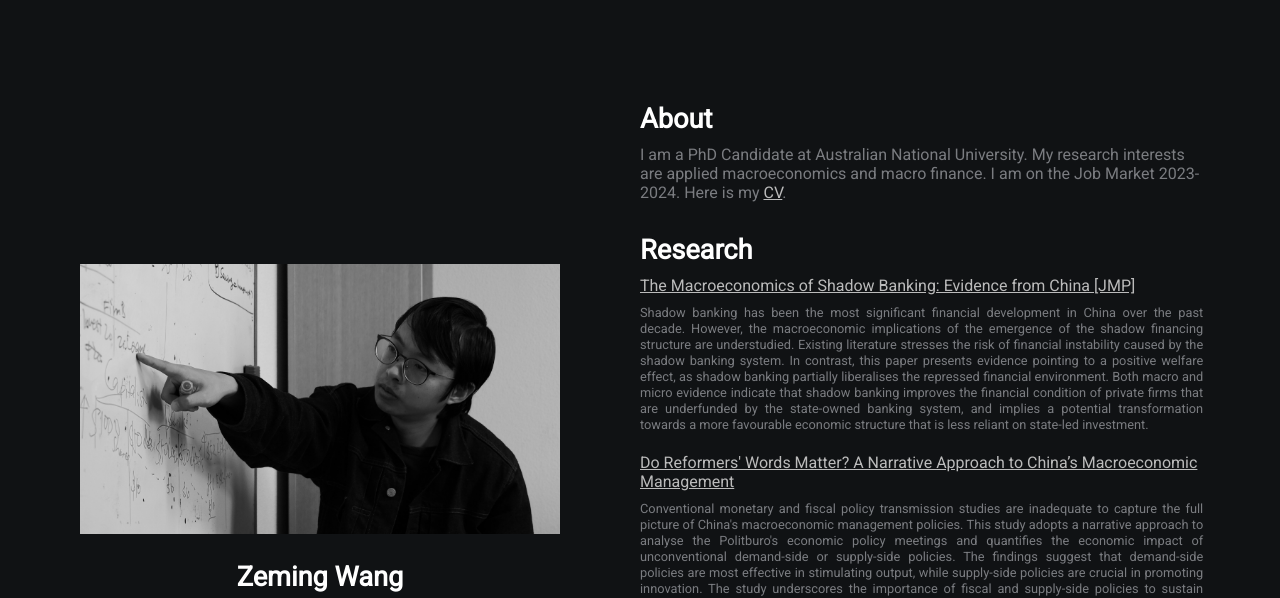
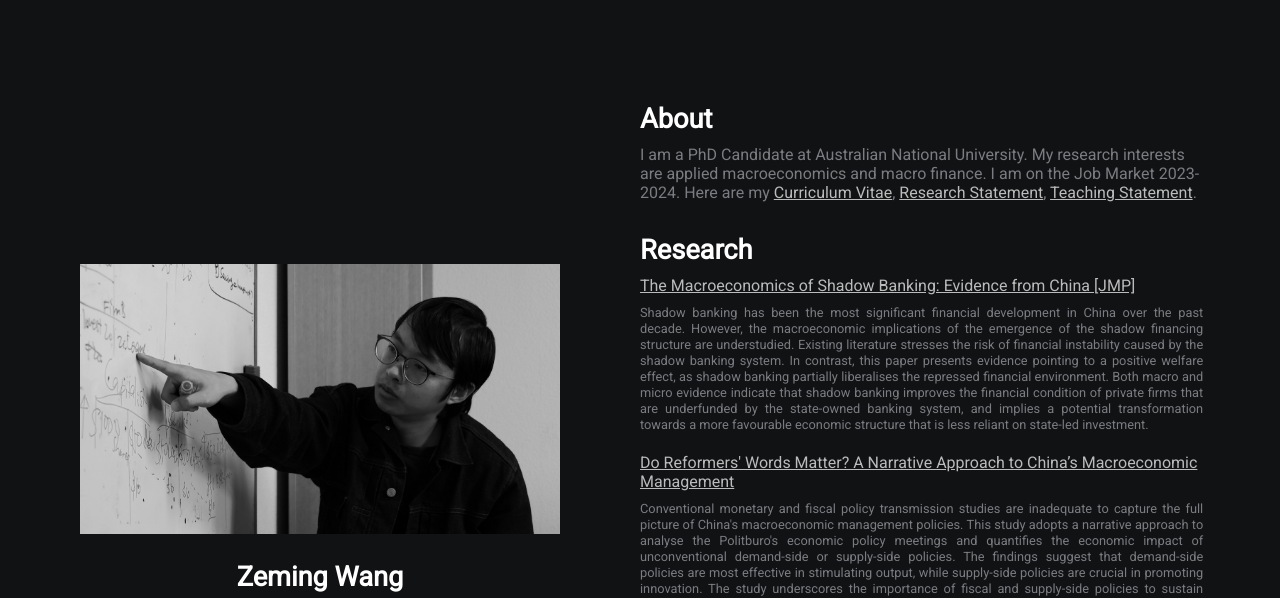
Before and after one commit to zemw/zemw.github.io, a plain HTML site: page index.html in a window 1280 px wide. Shown: the top 598 px of the page. Drawn offline with Linux system fonts and the light colour scheme.

Commit message:
Update documents

```diff
--- a/index.html
+++ b/index.html
@@ -31,7 +31,7 @@
         </div>
         <div class="section-2">
             <h2>About</h2>
-            <p>I am a PhD Candidate at Australian National University. My research interests are applied macroeconomics and macro finance. I am on the Job Market 2023-2024. Here is my <a href="doc/CV.pdf">CV</a>. </p>
+            <p>I am a PhD Candidate at Australian National University. My research interests are applied macroeconomics and macro finance. I am on the Job Market 2023-2024. Here are my <a href="doc/CV.pdf">Curriculum Vitae</a>, <a href="doc/researchstm.pdf">Research Statement</a>, <a href="doc/teachingstm.pdf">Teaching Statement</a>.</p>
 
             <h2>Research</h2>
                 <a href="doc/shadow.pdf">The Macroeconomics of Shadow Banking: Evidence from China [JMP]</a>
```
Also changed, not shown: 4 other files.
